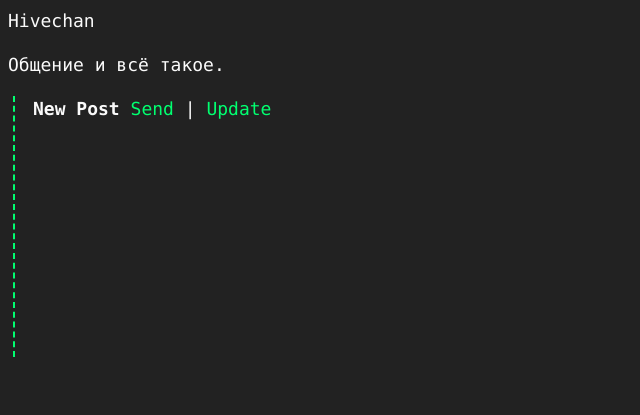
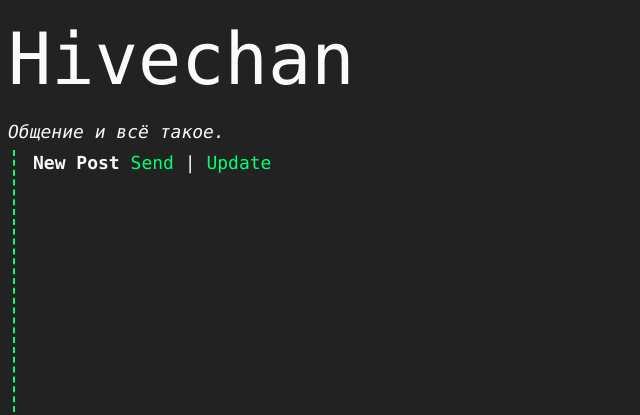
Before and after one commit to ostov-larion/hivechan, a plain HTML site: page index.html in a window 1280 px wide. Shown: the whole page, without its empty margins (0-640 px from the left). Drawn offline with Linux system fonts and the light colour scheme; no server answers.

Commit message:
Add files via upload

```diff
--- a/index.html
+++ b/index.html
@@ -9,8 +9,10 @@
 		<link rel="shortcut icon" href="favicon.svg" type="image/x-icon">
 	</head>
 	<body>
-		<header>Hivechan</header>
-		<dl>Общение и всё такое.</dl>
+		<header>
+			<h1>Hivechan</h1>
+			<i>Общение и всё такое.</i>
+		</header>
 		<main></main>
 		<div class="post">
 			<b>New Post</b> <a onclick="send()">Send</a> | <a onclick="update()">Update</a>
```
